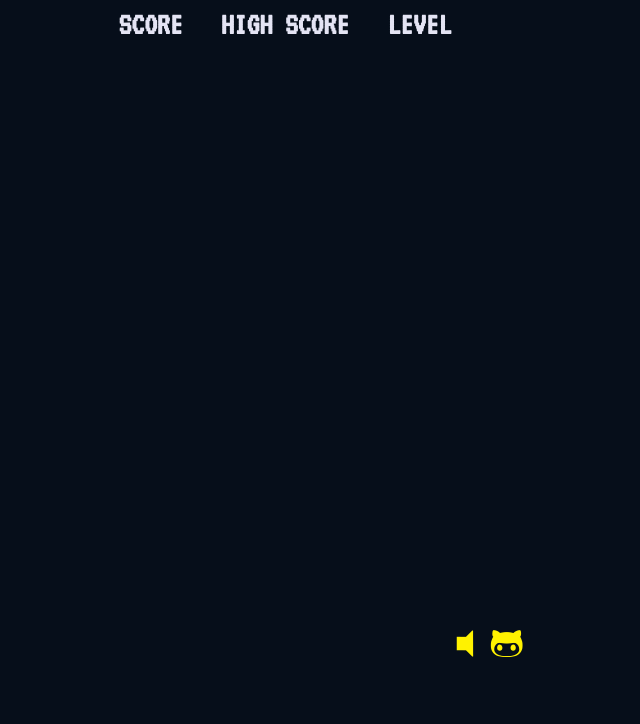
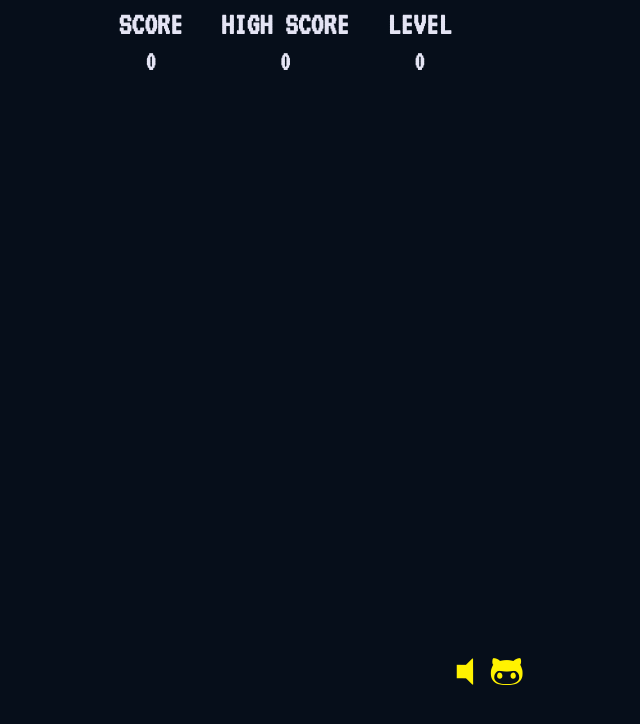
Before and after one commit to NealRame/Pacman, a website: page public/index.html in a window 1280 px wide. Shown: the whole page, without its empty margins (355-995 px from the left). Drawn offline with nearby package versions, Linux system fonts and the light colour scheme; files that its build step writes are made by us from their sources.

Commit message:
Update index.html.

```diff
--- a/public/index.html
+++ b/public/index.html
@@ -11,15 +11,15 @@
             <div id="scores-area">
                 <div class="score-item" id="score-area">
                     <h1>Score</h1>
-                    <p id="score"></p>
+                    <p id="score">0</p>
                 </div>
                 <div class="score-item" id="high-score-area">
                     <h1>High Score</h1>
-                    <p id="high-score"></p>
+                    <p id="high-score">0</p>
                 </div>
                 <div class="score-item" id="level-area">
                     <h1>Level</h1>
-                    <p id="level"></p>
+                    <p id="level">0</p>
                 </div>
             </div>
             <canvas id="graphics" width="516" height="544"></canvas>
```
